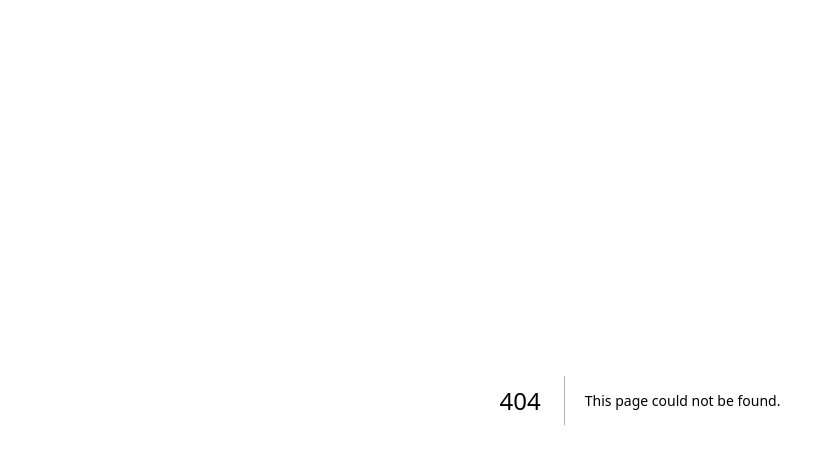
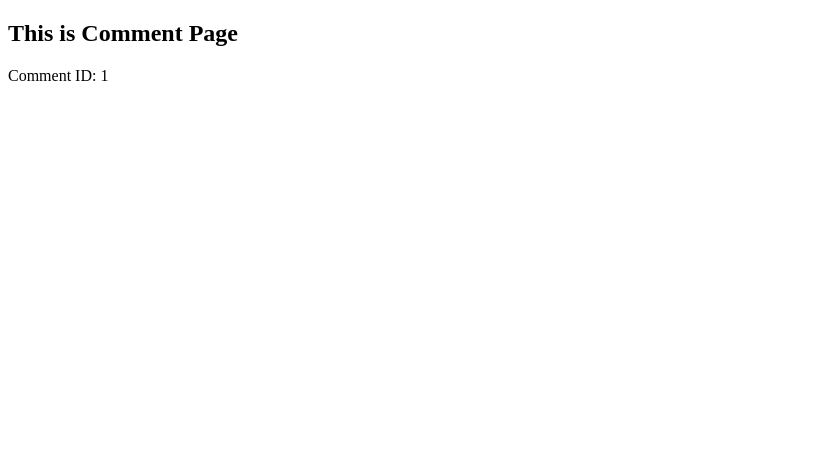
Before and after one commit to devprashant9/NextJS-Tutorial, a Next.js app in the folder first-app/: page /blogs/1/comments/1 in a window 1280 px wide. Before the commit this address had no page. Shown: the top 464 px of the page, without its empty margins (0-835 px from the left). Built offline with nearby package versions, Linux system fonts and the light colour scheme.

Commit message:
dynamic nested routes

```diff
--- /dev/null
+++ b/first-app/app/blogs/[blog]/comments/[comment]/page.tsx
@@ -0,0 +1,16 @@
+import React from 'react'
+
+const Comment = async({params}: {params: Promise<{[key: string]: string}>}) => {
+  const resolvedParams = await params;
+  const comment = resolvedParams.comment || 'unknown';
+  console.log(resolvedParams);
+
+  return (
+    <div>
+        <h2>This is Comment Page</h2>
+        <p>Comment ID: {comment}</p>
+    </div>
+  )
+}
+
+export default Comment;
```
Also changed, not shown: first-app/app/blogs/[blog]/comments/page.tsx (added, +14 -0 lines).
